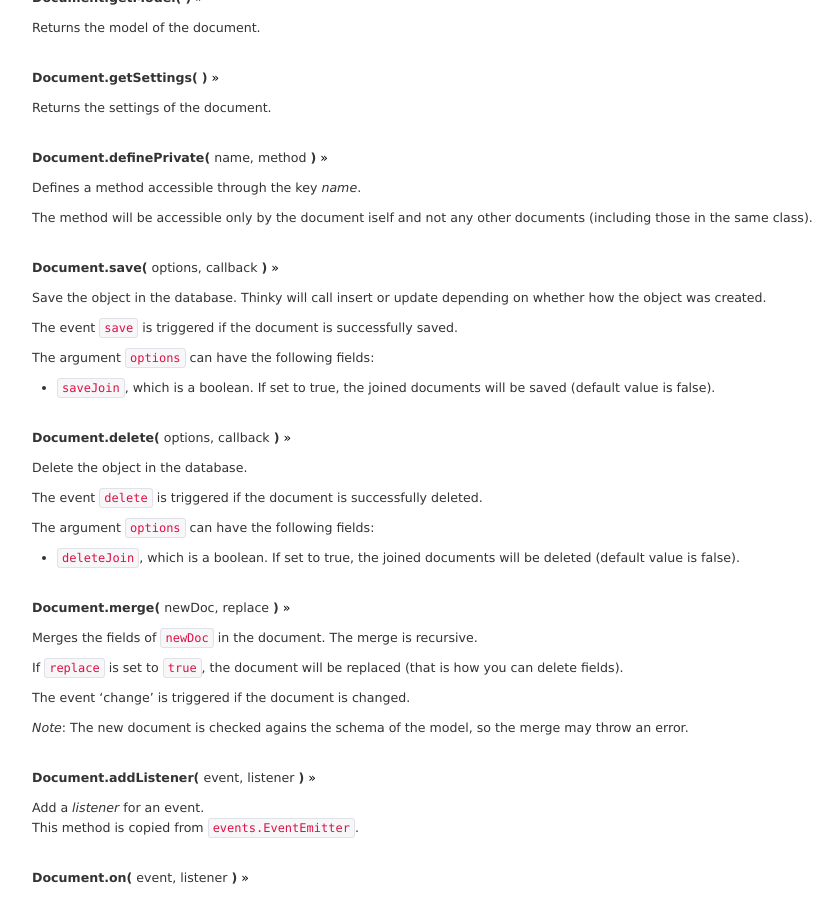
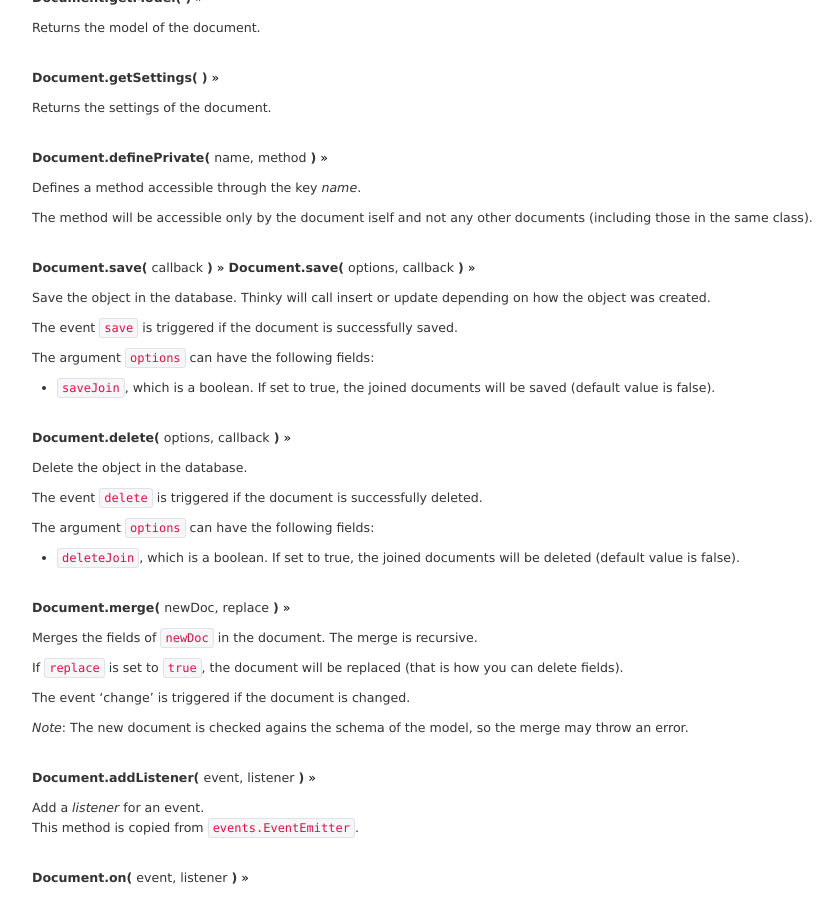
Before and after one commit to neumino/thinky, a Jekyll site: the page built from documentation.md, in a window 1280 px wide and 900 px high, scrolled down 9016 px. Shown: the whole window, without its empty margins (158-997 px from the left). Built offline with Jekyll 4.4.1, drawn with Linux system fonts in a browser that asks for light colours; Markdown is read by kramdown in place of the engine named in the settings.

Commit message:
Add a new signature for document.save

```diff
--- a/documentation.md
+++ b/documentation.md
@@ -592,10 +592,11 @@
 
 
 <a id="document.save" class="anchor"></a>
+__Document.save(__ callback __)__ [»](#document.save)
 __Document.save(__ options, callback __)__ [»](#document.save)
 
 Save the object in the database. Thinky will call insert or update depending
-on whether how the object was created.
+on how the object was created.
 
 The event `save` is triggered if the document is successfully saved.
 
```
